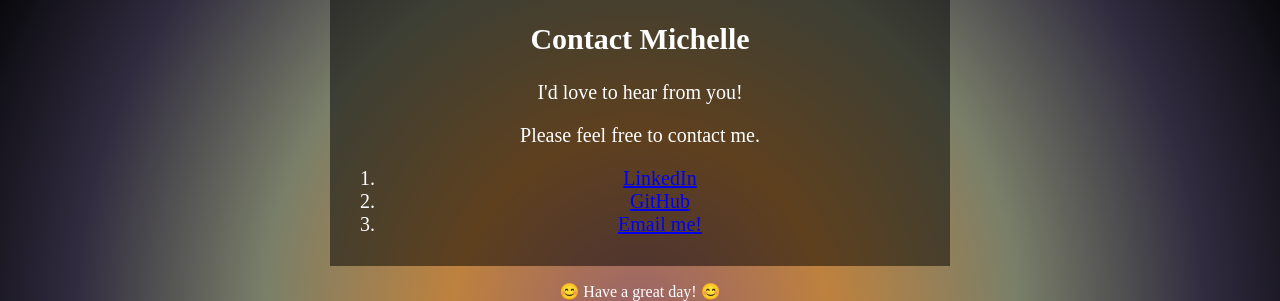
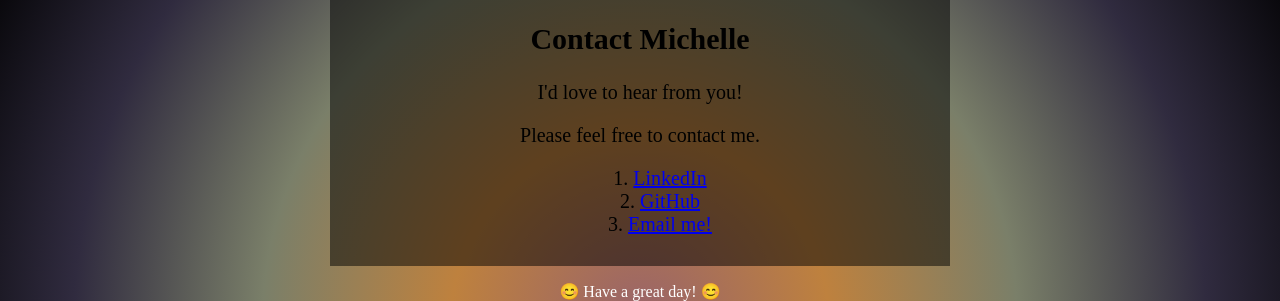
Before and after one commit to M-Laureano/portfolio-web-page, a plain HTML site: page index.html in a window 1280 px wide. Shown: the part 1678-1979 px from the top of the page. Drawn offline with Linux system fonts and the light colour scheme.

Commit message:
Update style.css
Line 40-44: Added article stylings

```diff
--- a/style.css
+++ b/style.css
@@ -20,6 +20,7 @@ main {
       background-color: rgba(0, 0, 0, .5) ;
       color: white;
       font-size: 20px;
+      font-family: ;
       margin: auto;
       width: 600px;
       height: auto;
@@ -36,3 +37,9 @@ div {
   background-position: center;
   list-style-position: inside;
 }
+
+article {
+  color: black;
+  text-align: center;
+  list-style-position: inside;
+}
```
